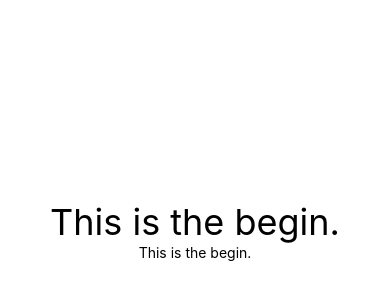
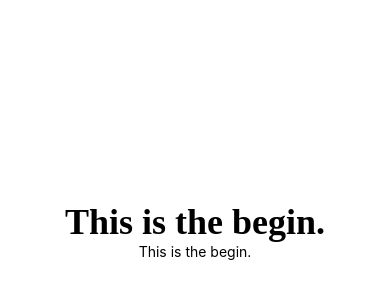
Before and after one commit to TheMaskMT/GitDemoTest, a React Native app in the folder TrainWarningAPP/: screen / in a window 390 px wide. Shown: the part 192-492 px from the top of the page. Built offline with nearby package versions, Linux system fonts and the light colour scheme.

Commit message:
Hai begin.

```diff
--- a/TrainWarningAPP/App.js
+++ b/TrainWarningAPP/App.js
@@ -21,7 +21,8 @@ const styles = StyleSheet.create({
 
   begin: {
     fontSize: 36,
-
+    fontFamily: 'timenewroman',
+    fontWeight: 'bold',
     alignItems: 'center',
     justifyContent: 'center',
   }
```
